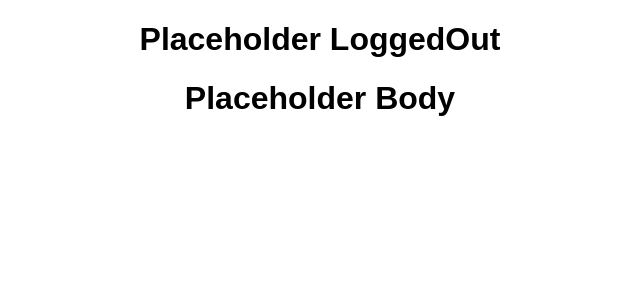
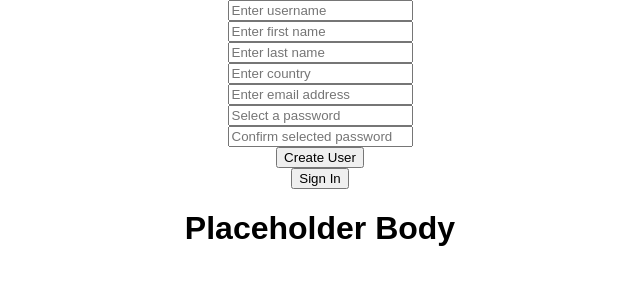
Before and after one commit to andrewass/bookproject_client, a React (Create React App) app: page / in a window 1280 px wide. Shown: the top 300 px of the page, without its empty margins (320-960 px from the left). Built offline with nearby package versions, Linux system fonts and the light colour scheme; the HTML template or start-up script is replaced by a standard one.

Commit message:
Added form for creating a new user

```diff
--- /dev/null
+++ b/src/component/headercomponent/CreateUserComponent.tsx
@@ -0,0 +1,53 @@
+import * as React from 'react';
+import { string } from 'prop-types';
+import axios from 'axios';
+
+
+export default class CreateUserComponent extends React.Component<{}, any>{
+
+    constructor(props: any) {
+        super(props);
+
+        this.state = {
+            username: string,
+            firstName: string,
+            lastName: string,
+            emailAddress: string,
+            country: string
+        }
+        this.handleChange = this.handleChange.bind(this);
+        this.handleSubmit = this.handleSubmit.bind(this);
+    }
+
+    private handleChange(event: React.ChangeEvent<HTMLInputElement>) {
+        this.setState({ [event.target.name]: event.target.value });
+        //alert("State of name is now " + this.state.username);
+    }
+
+    private handleSubmit(event: any) {
+        event.preventDefault();
+        axios.post("http://localhost:8080/add-user", this.state)
+            .then(function (response) {
+                //TODO: Mark user as signed in
+            })
+            .catch(error => alert(error));
+    }
+
+    render() {
+        return (
+            <div>
+                <form onSubmit={this.handleSubmit}>
+                    <input name="username" type="text" placeholder="Enter username" onChange={this.handleChange} /> <br />
+                    <input name="firstName" type="text" placeholder="Enter first name" onChange={this.handleChange} /> <br />
+                    <input name="lastName" type="text" placeholder="Enter last name" onChange={this.handleChange} /> <br />
+                    <input name="country" type="text" placeholder="Enter country" onChange={this.handleChange} /> <br />
+                    <input name="emailAddress" type="email" placeholder="Enter email address" onChange={this.handleChange} /> <br />
+                    <input name="password" type="password" placeholder="Select a password" onChange={this.handleChange} /> <br />
+                    <input name="password" type="password" placeholder="Confirm selected password" onChange={this.handleChange} /> <br />
+                    <button name="createUser">Create User</button><br />
+                </form>
+                <button name="signInUser">Sign In</button><br />
+            </div>
+        );
+    }
+}
--- a/src/component/headercomponent/HeadComponent.tsx
+++ b/src/component/headercomponent/HeadComponent.tsx
@@ -3,12 +3,9 @@ import LoggedInComponent from './LoggedInComponent';
 import LoggedOutComponent from './LoggedOutComponent';
 
 
-interface IHeaderState {
-    isLoggedIn: boolean;
-    username: string;
-}
 
-export default class HeaderComponent extends React.Component<{}, IHeaderState>{
+
+export default class HeaderComponent extends React.Component<{}, any>{
 
     constructor(props: any) {
         super(props);
@@ -20,12 +17,10 @@ export default class HeaderComponent extends React.Component<{}, IHeaderState>{
 
     render() {
         if (this.state.isLoggedIn) {
-            return (
-                <div>
-                    <LoggedInComponent />
-                </div>
-            );
+            return (<LoggedInComponent />);
         }
-        return (<LoggedOutComponent />);
+        else {
+            return (<LoggedOutComponent />);
+        }
     }
 }
--- a/src/component/headercomponent/LoggedOutComponent.tsx
+++ b/src/component/headercomponent/LoggedOutComponent.tsx
@@ -1,31 +1,18 @@
 import * as React from 'react';
 import axios from 'axios';
+import CreateUserComponent from './CreateUserComponent';
 
 
-interface LoggedOutState{
-    password : string;
-    username : string;
-    email : string
-}
+export default class LoggedOutComponent extends React.Component<{}, any>{
 
-export default class LoggedOutComponent extends React.Component<{}, LoggedOutState>{
-
-    constructor(props : any){
+    constructor(props: any) {
         super(props);
         this.state = {
-            username : '',
-            password : '',
-            email : ''
+            username: '',
+            password: '',
+            isSignInMode: false
         }
-    }
-
-    public createUser() {
-        axios.post("http://localhost:8080/add-user", {
-            "password": this.state.password,
-            "username": this.state.username
-        })
-            .catch(error => alert(error));
-        this.resetForm();
+        this.handleChange = this.handleChange.bind(this);
     }
 
     public signInUser() {
@@ -33,22 +20,36 @@ export default class LoggedOutComponent extends React.Component<{}, LoggedOutSta
             "password": this.state.password,
             "username": this.state.username
         })
-        .then(response => {alert(response.data)})
+            .then(response => { alert(response.data) })
             .catch(error => alert(error));
-        this.resetForm();
     }
 
-    render() {
+    private handleChange(event: React.ChangeEvent<HTMLInputElement>) {
+        let change = {};
+        change[event.target.name] = event.target.value;
+        this.setState(change);
+        alert("State of name is now " + this.state.username);
+    }
+
+
+    private signInForm() {
         return (
             <div>
                 <h1>Placeholder LoggedOut</h1>
+                <form>
+                    <input name="username" type="text" placeholder="Enter username..." onChange={this.handleChange} />
+                    <input name="password" type="password" placeholder="Enter password..." onChange={this.handleChange} />
+                </form>
             </div>
         );
     }
-    private resetForm() {
-        this.setState({
-            password: '',
-            username: ''
-        });
+
+    render(){
+        if(this.state.isSignInMode){
+            return(this.signInForm());
+        }
+        else{
+            return(<CreateUserComponent />);
+        }
     }
 }
```
